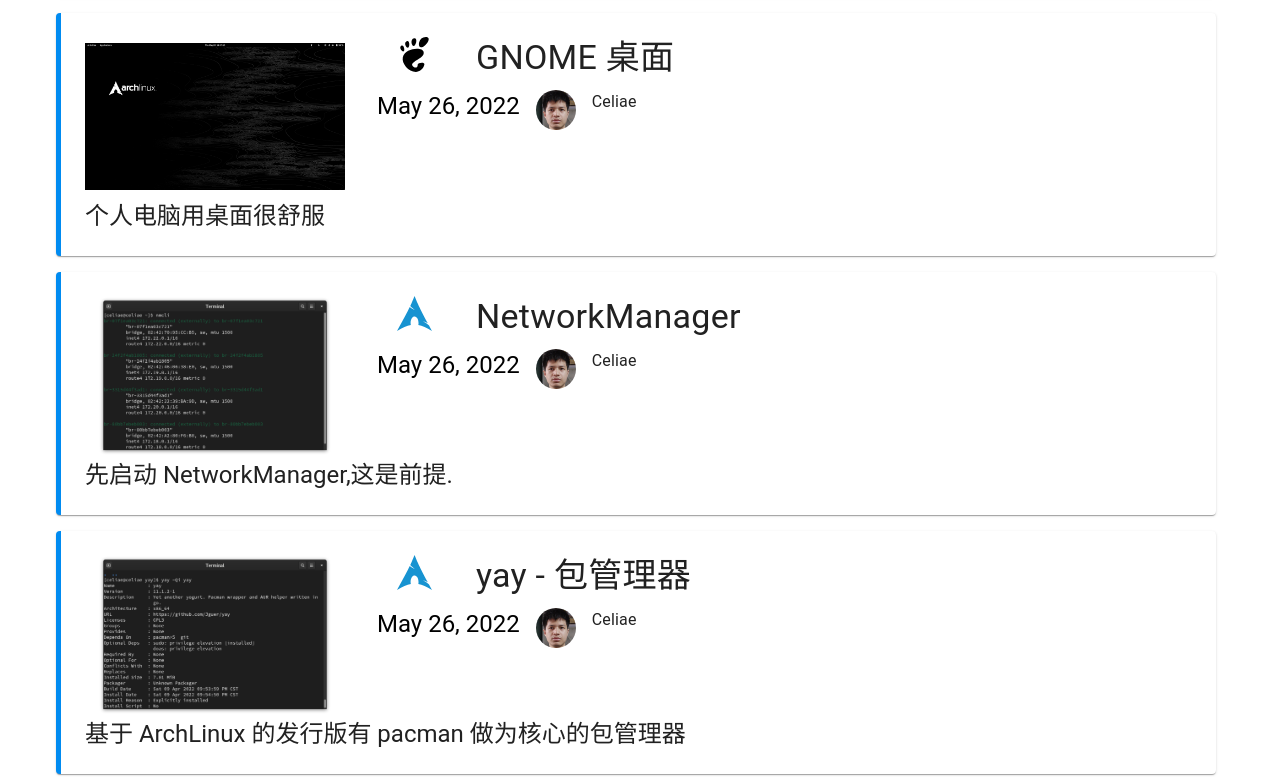
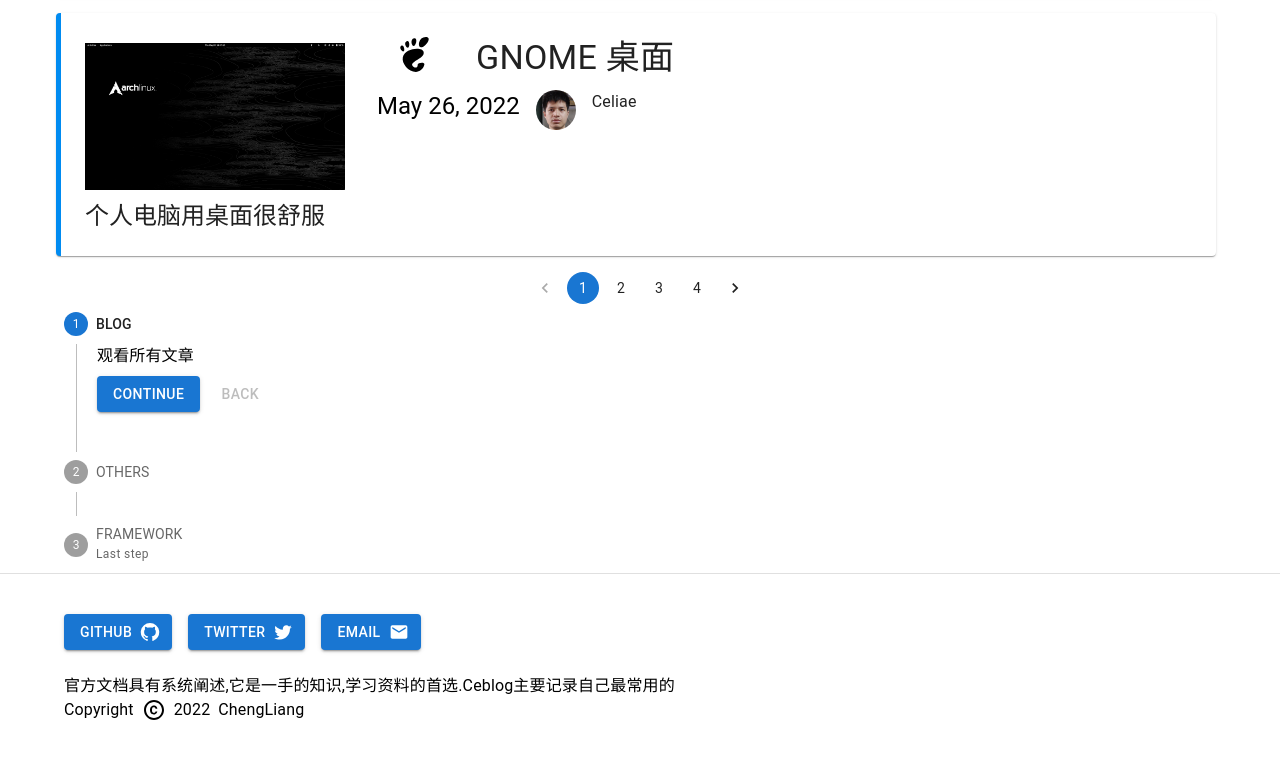
Before and after one commit to celiae/ceblog, a Next.js app: page / in a window 1280 px wide. Shown: the part 630-1407 px from the top of the page. After the commit the page ends 1356 px from the top, so only its background shows below. Built offline with nearby package versions, Linux system fonts and the light colour scheme.

Commit message:
Add a Pagination

```diff
--- a/components/all-stories.tsx
+++ b/components/all-stories.tsx
@@ -5,14 +5,17 @@
 
 type Props = {
   posts: Post[];
+  page: number;
 };
 
-const AllStories = ({ posts }: Props) => {
+const AllStories = ({ posts, page }: Props) => {
+  const index = (page - 1) * 3;
+  const result = posts.slice(index, index + 3);
   return (
     <>
       <Stack>
         <Grid container spacing={1}>
-          {posts.map((post) => (
+          {result.map((post) => (
             <PostPreview
               key={post.slug}
               title={post.title}
--- a/components/header-link.tsx
+++ b/components/header-link.tsx
@@ -9,7 +9,7 @@
 import Link from "next/link";
 
 type Props = {
-  pages: Array<page>;
+  pages: page[];
 };
 
 const HeaderLink = ({ pages }: Props) => {
--- a/components/mobile-header-link.tsx
+++ b/components/mobile-header-link.tsx
@@ -5,7 +5,7 @@
 import page from "../types/page";
 
 type Props = {
-  pages: Array<page>;
+  pages: page[];
 };
 
 const MobileHeaderLink = ({ pages }: Props) => {
--- a/pages/_app.tsx
+++ b/pages/_app.tsx
@@ -1,9 +1,21 @@
+import * as React from "react";
+import Box from "@mui/material/Box";
+import LinearProgress from "@mui/material/LinearProgress";
 import type { AppProps } from "next/app";
 import "../styles/global.css";
 
 function MyApp({ Component, pageProps }: AppProps) {
+  const [loading, setLoading] = React.useState(true);
+  React.useEffect(() => {
+    setTimeout(() => {
+      setLoading(false);
+    }, 1000);
+  });
   return (
     <>
+      <Box sx={{ width: "100%", display: loading ? "" : "none" }}>
+        <LinearProgress />
+      </Box>
       <Component {...pageProps} />
     </>
   );
--- a/pages/index.tsx
+++ b/pages/index.tsx
@@ -15,6 +15,10 @@
 };
 
 const Index = ({ allPosts }: Props) => {
+  const [page, setPage] = React.useState(1);
+  const handleChange = (event: React.ChangeEvent<unknown>, value: number) => {
+    setPage(value);
+  };
   return (
     <Layout>
       <Container>
@@ -22,10 +26,16 @@
           <title>Ceblog {CMS_NAME}</title>
         </Head>
 
-        {allPosts.length > 0 && <AllStories posts={allPosts} />}
+        <AllStories posts={allPosts} page={page} />
         <Grid container>
           <Grid item sx={{ m: "auto" }}>
-            <Pagination count={allPosts.length / 5} color="primary" />
+            <Pagination
+              count={Math.ceil(allPosts.length / 3)}
+              defaultPage={1}
+              page={page}
+              onChange={handleChange}
+              color="primary"
+            />
           </Grid>
         </Grid>
         <VerticalLinearStepper />
```
